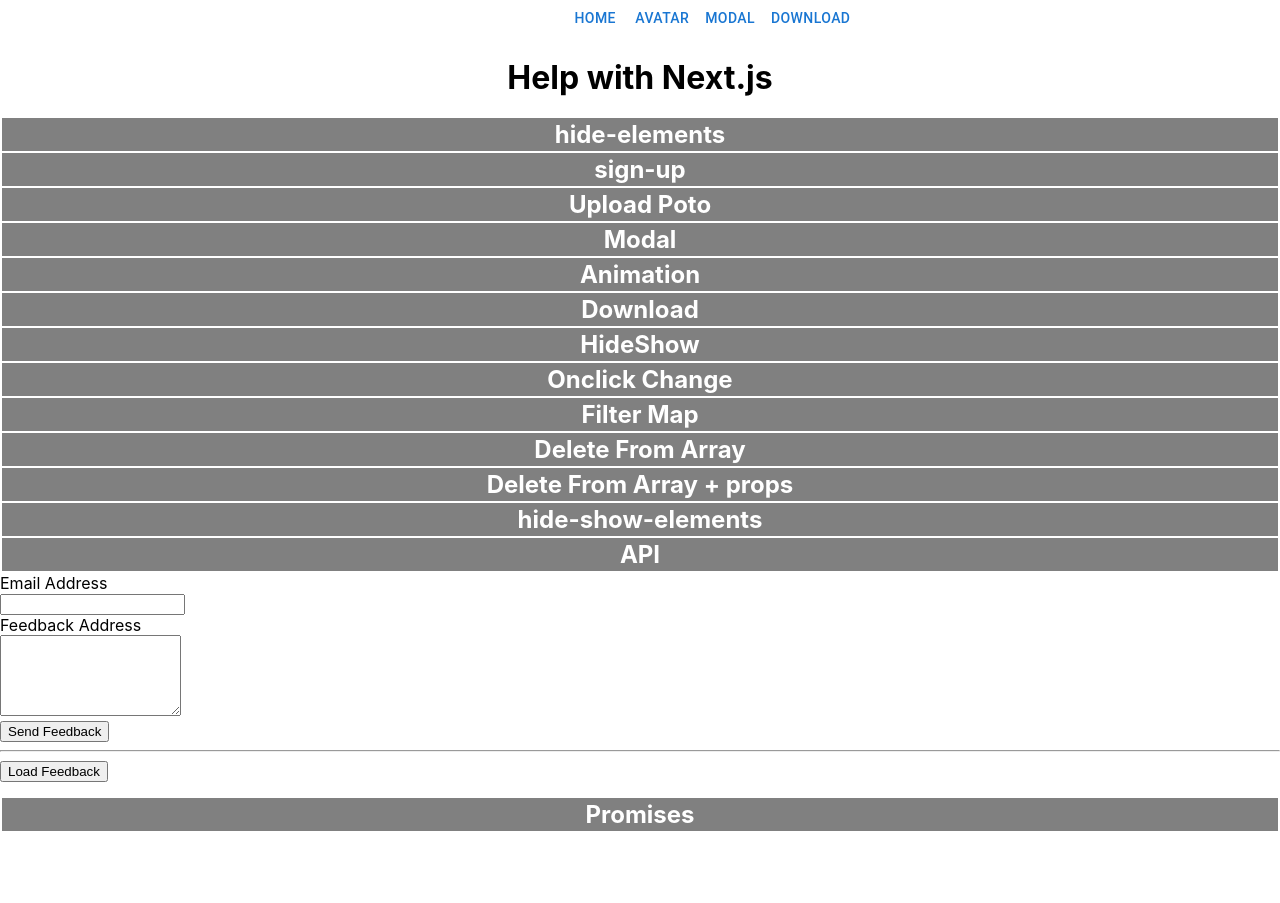
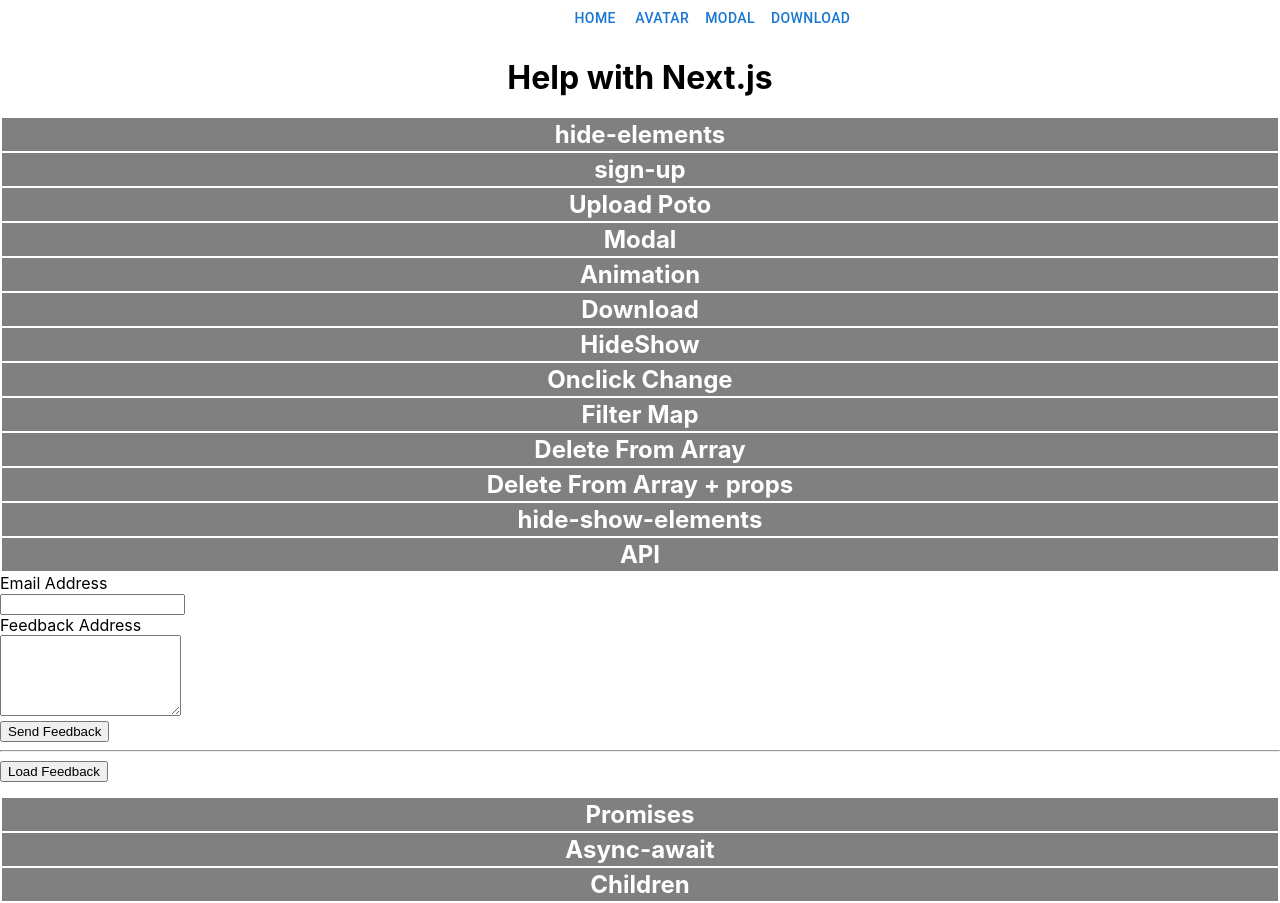
Before and after one commit to OleksiiPro1/next-js-all, a Next.js app: page / in a window 1280 px wide. Before the commit the page ends 833 px from the top, so only its background shows below. Built offline with nearby package versions, Linux system fonts and the light colour scheme.

Commit message:
children

```diff
--- a/pages/index.js
+++ b/pages/index.js
@@ -270,6 +270,36 @@
             Promises
           </h2>
         </Link>
+
+        <Link href="/async-await">
+          <h2
+            style={{
+              background: 'gray',
+              cursor: 'pointer',
+              textAlign: 'center',
+              color: 'white',
+              padding: 2,
+              margin: 2,
+            }}
+          >
+            Async-await
+          </h2>
+        </Link>
+
+        <Link href="/children">
+          <h2
+            style={{
+              background: 'gray',
+              cursor: 'pointer',
+              textAlign: 'center',
+              color: 'white',
+              padding: 2,
+              margin: 2,
+            }}
+          >
+            Children
+          </h2>
+        </Link>
       </div>
     </div>
   );
```
Also changed, not shown: pages/async-await/index.js (added, +39 -0 lines), pages/children/Wrapper.js (added, +8 -0 lines), pages/children/index.js (added, +17 -0 lines).
